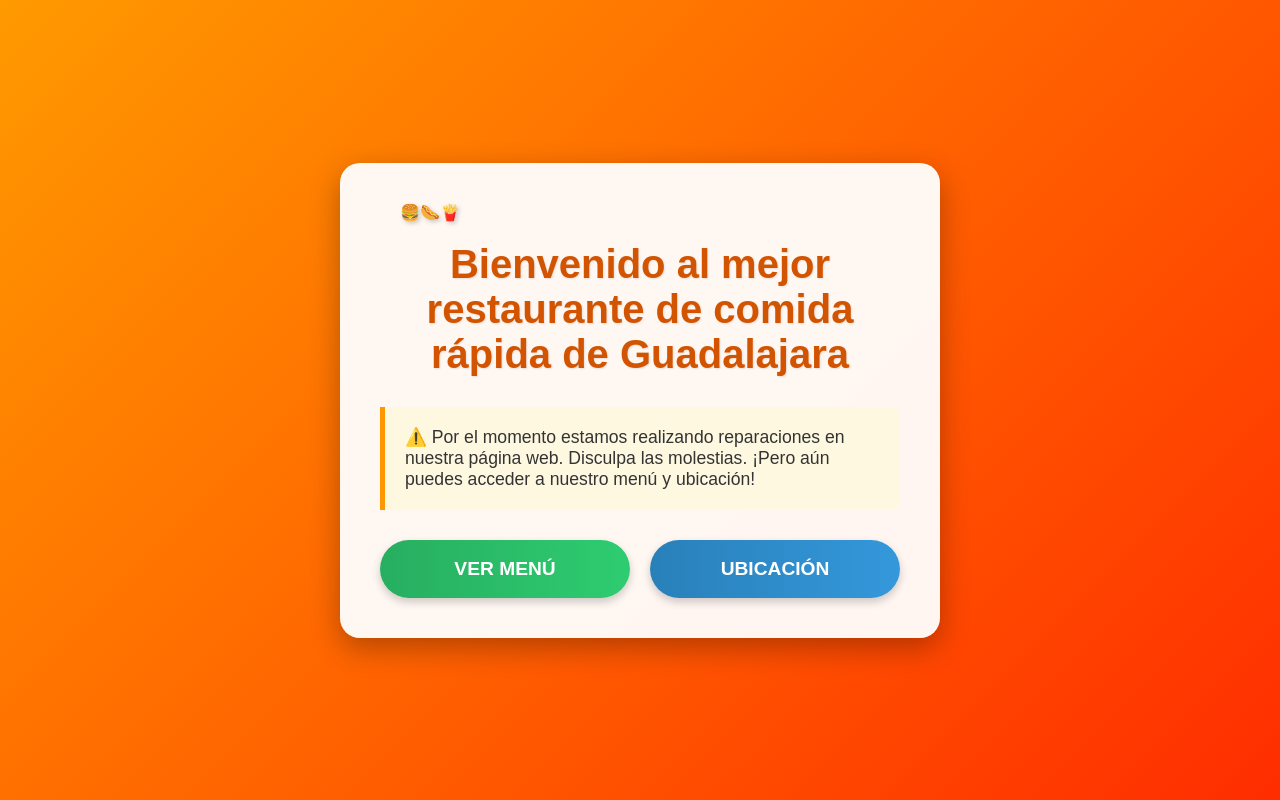
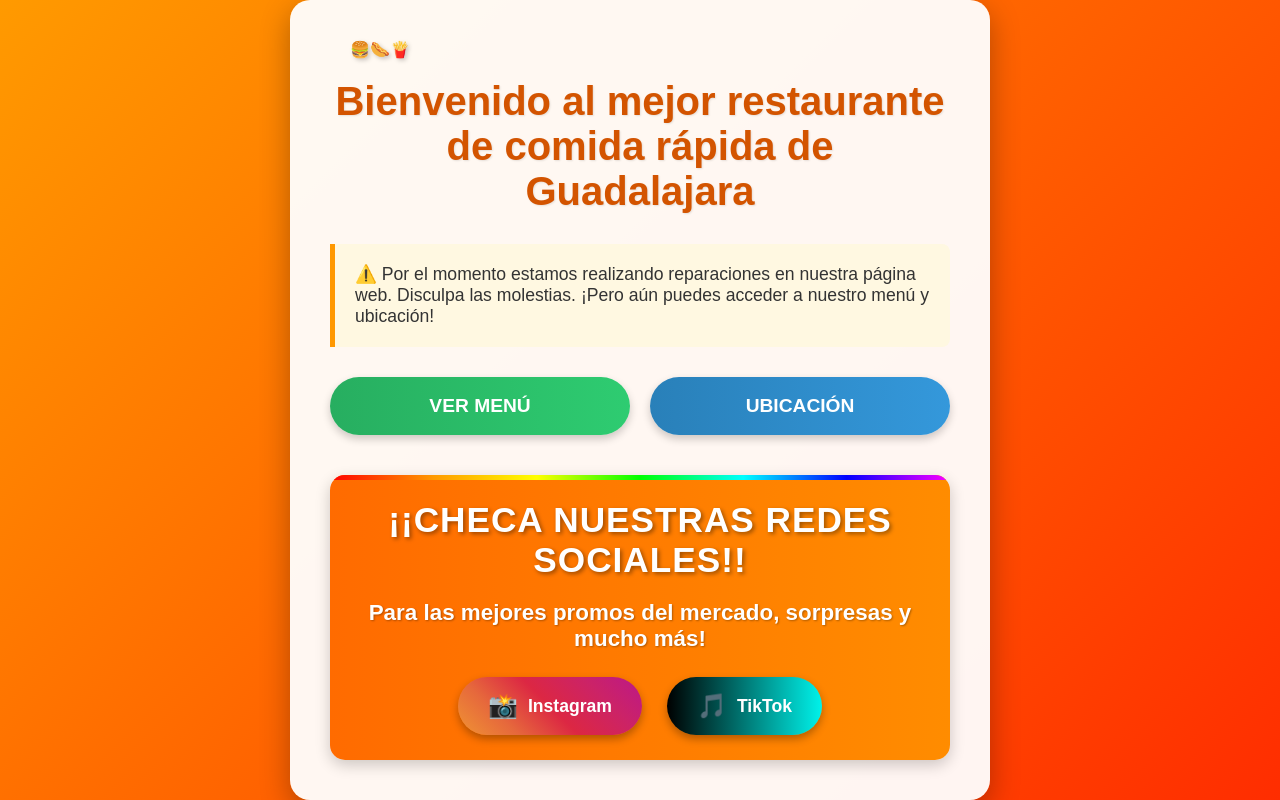
Before and after one commit to wliseo/ha-, a plain HTML site: page index.html in a window 1280 px wide. Drawn offline with Linux system fonts and the light colour scheme.

Commit message:
Update index.html

```diff
--- a/index.html
+++ b/index.html
@@ -3,7 +3,7 @@
 <head>
     <meta charset="UTF-8">
     <meta name="viewport" content="width=device-width, initial-scale=1.0">
-    <title>El Mejor Restaurante de Guadalajara</title>
+    <title>La Carcacha - El Mejor Restaurante de Guadalajara</title>
     <style>
         * {
             margin: 0;
@@ -27,7 +27,7 @@
             border-radius: 20px;
             box-shadow: 0 10px 30px rgba(0, 0, 0, 0.3);
             padding: 40px;
-            max-width: 600px;
+            max-width: 700px;
             width: 100%;
         }
 
@@ -54,7 +54,7 @@
             flex-wrap: wrap;
             gap: 20px;
             justify-content: center;
-            margin-top: 30px;
+            margin: 30px 0;
         }
 
         .btn {
@@ -93,24 +93,146 @@
             filter: drop-shadow(2px 2px 2px rgba(0,0,0,0.2));
         }
 
-        @media (max-width: 480px) {
-            .container {
-                padding: 25px;
-            }
+        .redes-container {
+            margin-top: 40px;
+            padding: 25px;
+            background: linear-gradient(to right, #ff6b00, #ff8c00);
+            border-radius: 15px;
+            box-shadow: 0 5px 15px rgba(0,0,0,0.2);
+            position: relative;
+            overflow: hidden;
+        }
 
+        .redes-container::before {
+            content: "";
+            position: absolute;
+            top: 0;
+            left: 0;
+            right: 0;
+            height: 5px;
+            background: linear-gradient(to right, #ff0000, #ff9900, #ffff00, #00ff00, #00ffff, #0000ff, #ff00ff);
+        }
+
+        .redes-title {
+            font-size: 2.2rem;
+            color: white;
+            text-shadow: 2px 2px 4px rgba(0,0,0,0.4);
+            margin-bottom: 20px;
+            font-weight: 900;
+            letter-spacing: 1px;
+        }
+
+        .redes-subtitle {
+            font-size: 1.4rem;
+            color: #fff;
+            margin-bottom: 25px;
+            font-weight: bold;
+            text-shadow: 1px 1px 2px rgba(0,0,0,0.3);
+        }
+
+        .social-buttons {
+            display: flex;
+            justify-content: center;
+            gap: 25px;
+            flex-wrap: wrap;
+        }
+
+        .social-btn {
+            display: flex;
+            align-items: center;
+            padding: 15px 30px;
+            border-radius: 50px;
+            font-weight: bold;
+            font-size: 1.1rem;
+            text-decoration: none;
+            transition: all 0.3s;
+            box-shadow: 0 4px 8px rgba(0,0,0,0.3);
+        }
+
+        .social-btn:hover {
+            transform: scale(1.05) translateY(-5px);
+            box-shadow: 0 8px 15px rgba(0,0,0,0.4);
+        }
+
+        .social-btn.instagram {
+            background: linear-gradient(45deg, #f09433, #e6683c, #dc2743, #cc2366, #bc1888);
+            color: white;
+        }
+
+        .social-btn.tiktok {
+            background: linear-gradient(to right, #000000, #00f2ea);
+            color: white;
+        }
+
+        .social-icon {
+            font-size: 1.5rem;
+            margin-right: 10px;
+        }
+
+        .fireworks {
+            position: absolute;
+            top: -20px;
+            font-size: 2.5rem;
+            animation: firework 1.5s infinite;
+            opacity: 0;
+        }
+
+        .fireworks.left {
+            left: 10%;
+            animation-delay: 0.5s;
+        }
+
+        .fireworks.right {
+            right: 10%;
+            animation-delay: 1s;
+        }
+
+        @keyframes firework {
+            0% { opacity: 0; transform: translateY(0) scale(0.5); }
+            50% { opacity: 1; }
+            100% { opacity: 0; transform: translateY(-50px) scale(1.5); }
+        }
+
+        @media (max-width: 768px) {
             h1 {
                 font-size: 2rem;
             }
 
-            .btn {
+            .redes-title {
+                font-size: 1.8rem;
+            }
+
+            .redes-subtitle {
+                font-size: 1.2rem;
+            }
+
+            .btn, .social-btn {
                 min-width: 100%;
+            }
+
+            .social-buttons {
+                flex-direction: column;
+                gap: 15px;
+            }
+        }
+
+        @media (max-width: 480px) {
+            .container {
+                padding: 20px;
+            }
+
+            h1 {
+                font-size: 1.7rem;
+            }
+
+            .redes-title {
+                font-size: 1.5rem;
             }
         }
     </style>
 </head>
 <body>
     <div class="container">
-        <!-- Logo simulado con texto -->
         <div class="logo">🍔🌭🍟</div>
 
         <h1>Bienvenido al mejor restaurante de comida rápida de Guadalajara</h1>
@@ -129,6 +251,24 @@
                 UBICACIÓN
             </a>
         </div>
+
+        <div class="redes-container">
+            <div class="fireworks left">🎆</div>
+            <div class="fireworks right">🎇</div>
+
+            <h2 class="redes-title">¡¡CHECA NUESTRAS REDES SOCIALES!!</h2>
+            <p class="redes-subtitle">Para las mejores promos del mercado, sorpresas y mucho más!</p>
+
+            <div class="social-buttons">
+                <a href="https://www.instagram.com/la_carcacha_oficial?igsh=NXlsdHQxYTN1NWMx" target="_blank" class="social-btn instagram">
+                    <span class="social-icon">📸</span> Instagram
+                </a>
+
+                <a href="https://www.tiktok.com/@lacarcacha.oficial?_t=ZS-8yBELrKoHpY&_r=1" target="_blank" class="social-btn tiktok">
+                    <span class="social-icon">🎵</span> TikTok
+                </a>
+            </div>
+        </div>
     </div>
 </body>
 </html>
```
